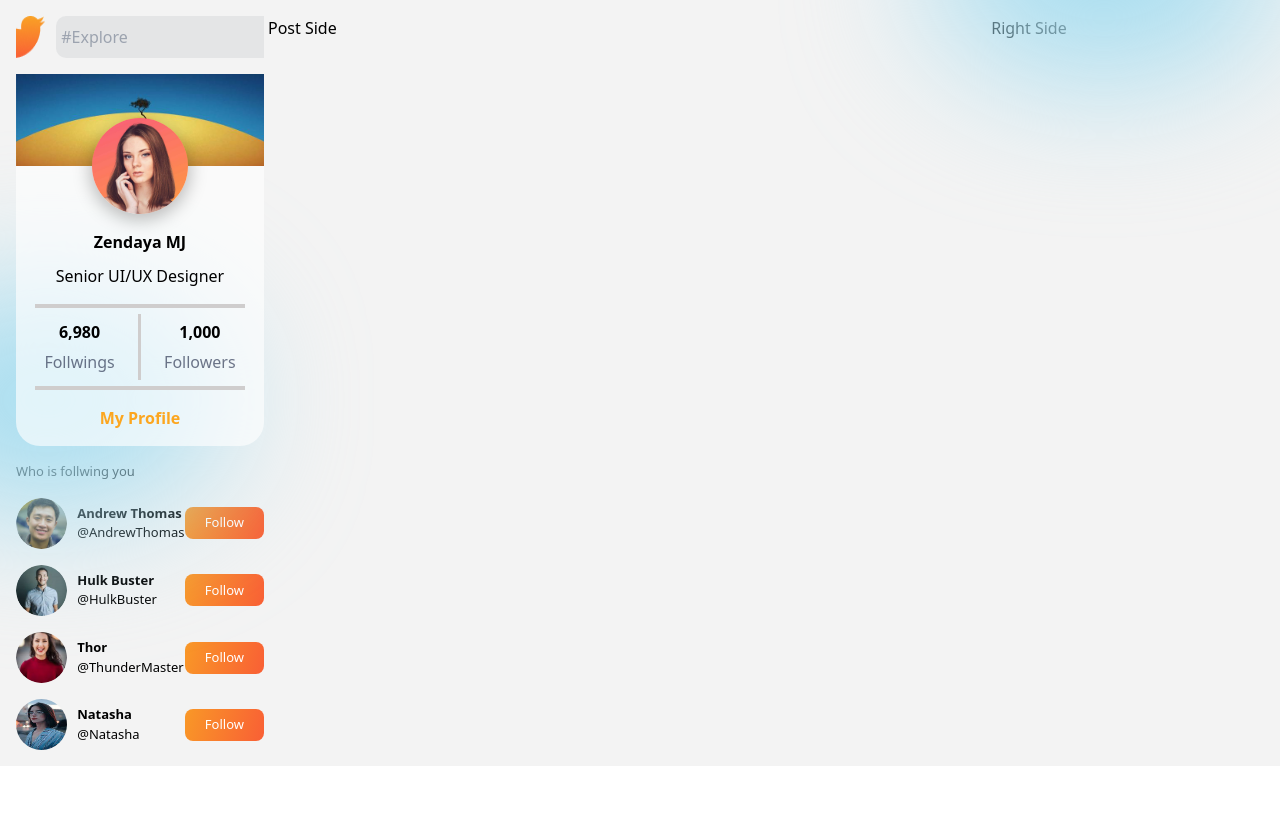
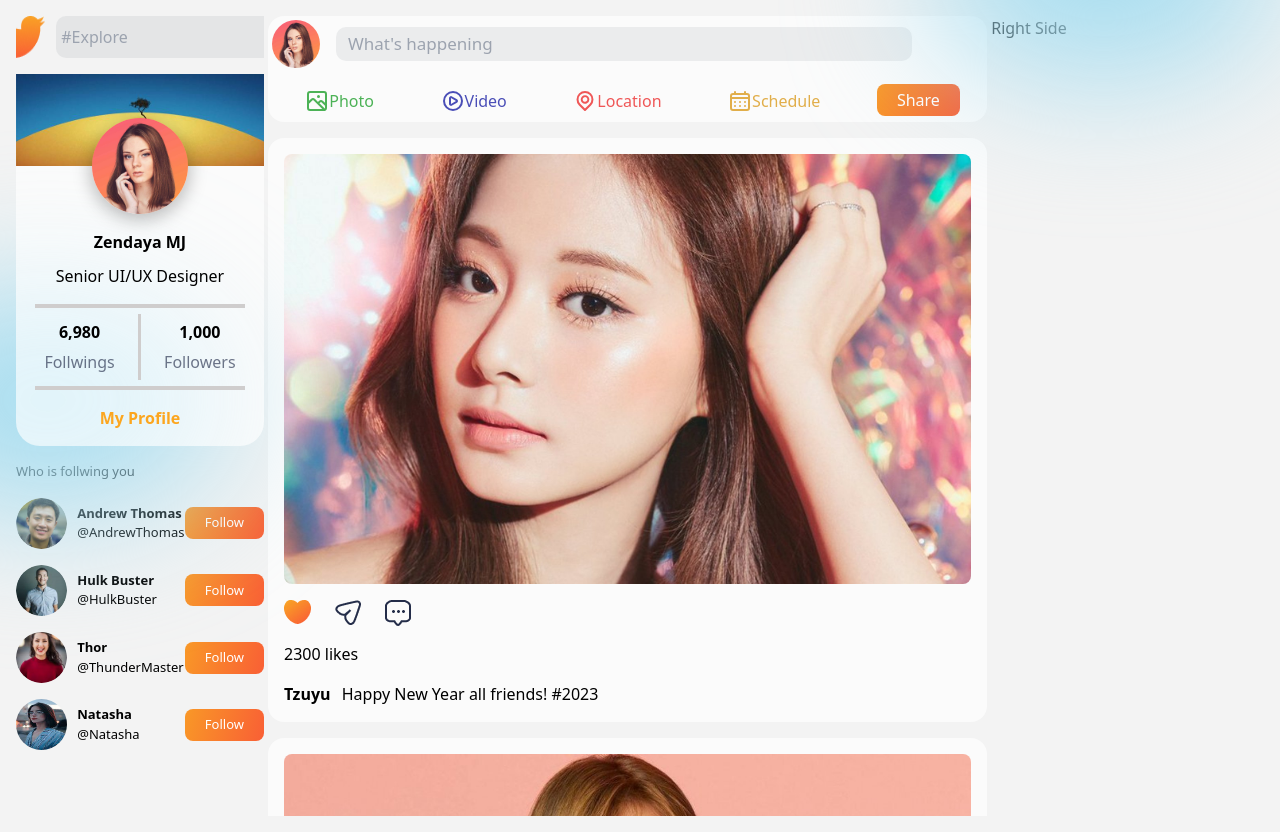
Before and after one commit to abdulkareemm/Social-Media, a React (Create React App) app in the folder client/: page / in a window 1280 px wide. Before the commit the page ends 800 px from the top, so only its background shows below. Built offline with nearby package versions, Linux system fonts and the light colour scheme; the HTML template or start-up script is replaced by a standard one.

Commit message:
Posts side

```diff
--- a/client/src/components/PostSide.jsx
+++ b/client/src/components/PostSide.jsx
@@ -1,7 +1,13 @@
 import React from "react";
+import { Posts, Share } from "./postSideComponents";
 
 const PostSide = () => {
-  return <div className="w-[58rem]">Post Side</div>;
+  return (
+    <div className="w-[58rem] flex flex-col gap-[1rem] h-[100vh] overflow-auto">
+      <Share />
+      <Posts />
+    </div>
+  );
 };
 
 export default PostSide;
--- /dev/null
+++ b/client/src/components/postSideComponents/Post.jsx
@@ -0,0 +1,31 @@
+import React from "react";
+import Commet from "../../img/comment.png";
+import Share from "../../img/share.png";
+import Heart from "../../img/like.png";
+import NotLike from "../../img/notlike.png";
+
+const Post = ({ data }) => {
+  return (
+    <div className="flex flex-col p-[1rem] bg-cardColor rounded-[1rem] no-scrollbar gap-[1rem]">
+      <img
+        src={data.img}
+        alt=""
+        className="w-full max-h-[28rem] object-cover rounded-[0.5rem]"
+      />
+      <div className="flex items-start gap-[1.5rem]">
+        <img src={data.liked ? Heart : NotLike} alt="" />
+        <img src={Share} alt="" />
+        <img src={Commet} alt="" />
+      </div>
+      <span>{data.likes} likes</span>
+      <div className="flex gap-[0.70rem]">
+        <span>
+          <b>{data.name}</b>
+        </span>
+        <span>{data.desc}</span>
+      </div>
+    </div>
+  );
+};
+
+export default Post;
--- /dev/null
+++ b/client/src/components/postSideComponents/Posts.jsx
@@ -0,0 +1,16 @@
+import React from 'react'
+import {PostsData} from "../../data/PostsData"
+import Post from './Post'
+
+const Posts = () => {
+  return (
+    <div className='flex flex-col gap-[1rem]'>
+    {PostsData.map(post=>(
+
+        <Post key={post.id} data={post} />
+    ))}
+    </div>
+  )
+}
+
+export default Posts
--- /dev/null
+++ b/client/src/components/postSideComponents/Share.jsx
@@ -0,0 +1,77 @@
+import React, { useRef, useState } from "react";
+import Profile from "../../img/profileImg.jpg";
+import {
+  UilScenery,
+  UilPlayCircle,
+  UilLocationPoint,
+  UilSchedule,
+  UilTimes,
+} from "@iconscout/react-unicons";
+
+const Share = () => {
+  const [image, setImage] = useState(null);
+  console.log(image);
+  const imageRef = useRef();
+  const ImageChange = ({ target }) => {
+    if (target.files && target.files[0]) {
+      let img = target.files[0];
+      setImage({
+        image: URL.createObjectURL(img),
+      });
+    }
+  };
+  return (
+    <div className="flex flex-col gap-[1rem] bg-cardColor p-1 rounded-[1rem]">
+      <div className="flex flex-row justify-center items-center w-[90%] gap-[1rem]">
+        <img src={Profile} alt="" className="w-[3rem] h-[3rem] rounded-full" />
+        <div className="w-full">
+          <input
+            type="text"
+            placeholder="What's happening "
+            className="bg-inputColor w-full p-1 pl-3 rounded-[10px] text-[17px] border-none outline-none"
+          />
+        </div>
+      </div>
+      <div className="flex justify-around">
+        <div
+          className="flex p-[5px] pl-[10px] pr-[10px] rounded-[10px] cursor-pointer text-Photo"
+          onClick={() => imageRef.current.click()}
+        >
+          <UilScenery />
+          Photo
+        </div>
+        <div className="flex p-[5px] pl-[10px] pr-[10px] rounded-[10px] cursor-pointer text-Vidoe">
+          <UilPlayCircle />
+          Video
+        </div>
+        <div className="flex p-[5px] pl-[10px] pr-[10px] rounded-[10px] cursor-pointer text-Location">
+          <UilLocationPoint />
+          Location
+        </div>
+        <div className="flex p-[5px] pl-[10px] pr-[10px] rounded-[10px] cursor-pointer text-Shedule">
+          <UilSchedule />
+          Schedule
+        </div>
+        <button className="flex items-center justify-center h-[2rem] pl-[20px] pr-[20px] text-white hover:text-black hover:font-bold border-none rounded-[0.5rem] transition-all ease-out duration-100 bg-[linear-gradient(106.23deg,_#f99827,_#f95f35_100%)]">
+          Share
+        </button>
+        <div className="hidden">
+          <input
+            type="file"
+            name="myImage"
+            ref={imageRef}
+            onChange={ImageChange}
+          />
+        </div>
+      </div>
+      {image && (
+        <div className="relative">
+          <UilTimes onClick={() => setImage(null)} className="cursor-pointer absolute right-[1rem] top-[0.5rem]" />
+          <img src={image.image} alt="" className="w-full max-h-[20rem] object-cover"/>
+        </div>
+      )}
+    </div>
+  );
+};
+
+export default Share;
--- /dev/null
+++ b/client/src/components/postSideComponents/index.js
@@ -0,0 +1,3 @@
+export {default as Share} from "./Share"
+export { default as Posts } from "./Posts";
+export { default as Post } from "./Post";
--- a/client/src/components/profileSideComponents/FollwersCard.jsx
+++ b/client/src/components/profileSideComponents/FollwersCard.jsx
@@ -6,7 +6,10 @@ const FollwersCard = () => {
     <div className="w-full rounded-[0.7rem] gap-[1rem] flex flex-col text-[13px]">
       <h3>Who is follwing you</h3>
       {Followers.map((follower) => (
-        <div key={follower.id} className="flex justify-between gap-[10px] items-center">
+        <div
+          key={follower.id}
+          className="flex justify-between gap-[10px] items-center"
+        >
           <div className="flex flex-row gap-[10px]">
             <img
               src={follower.img}
--- a/client/src/data/PostsData.js
+++ b/client/src/data/PostsData.js
@@ -9,14 +9,16 @@ export const PostsData = [
         name: 'Tzuyu',
         desc: "Happy New Year all friends! #2023",
         likes: 2300,
-        liked: true
+        liked: true,
+        id:1
     },
     {
         img: postPic2,
         name: 'Maryam',
         desc: "Party time :)",
         likes: 2300,
-        liked: false
+        liked: false,
+        id:2
 
     },
     {
@@ -24,6 +26,7 @@ export const PostsData = [
         name: "Salena Gomez",
         desc: "At Archery Festival",
         likes: 800,
-        liked: false
+        liked: false,
+        id:3
     }
 ]
--- a/client/src/index.css
+++ b/client/src/index.css
@@ -1,4 +1,7 @@
 @tailwind base;
+*::-webkit-scrollbar {
+display: none
+}
 @tailwind components;
 @tailwind utilities;
 
```
